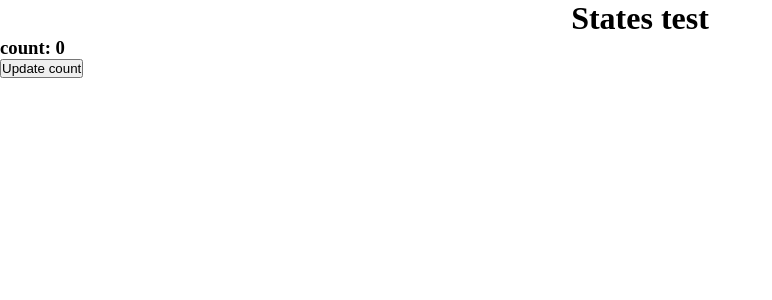
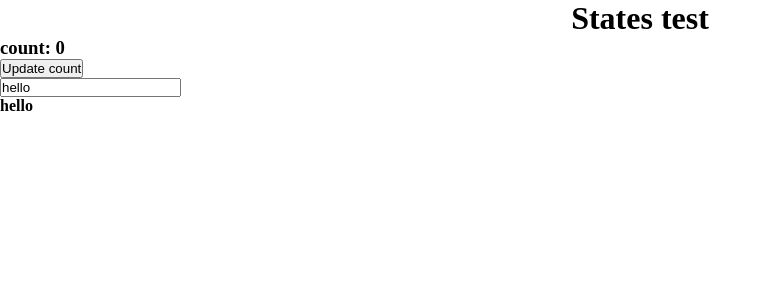
Before and after one commit to Swap2104/Odin-project, a React (Vite) app in the folder reactTestApp/: page / in a window 1280 px wide. Shown: the top 300 px of the page, without its empty margins (0-772 px from the left). Built offline with nearby package versions, Linux system fonts and the light colour scheme.

Commit message:
added input component

```diff
--- /dev/null
+++ b/reactTestApp/src/components/Input.jsx
@@ -0,0 +1,16 @@
+import { useState } from "react";
+
+const CustomInput = () => {
+    const [val, setVal]=useState("hello")
+    return (
+        <>
+        <input
+        type="text"
+        value={val}
+        onChange={(e)=>{setVal(e.target.value, console.log(e.target))}}/>
+        <h4>{val}</h4>
+        </>
+     );
+}
+
+export default CustomInput;
--- a/reactTestApp/src/main.jsx
+++ b/reactTestApp/src/main.jsx
@@ -5,10 +5,13 @@ import Navbar from "./Navbar.jsx";
 import "./index.css";
 import Buttons from "./components/buttons.jsx";
 import Count from "./components/Counter.jsx";
+import CustomInput from "./components/Input.jsx";
 
 ReactDOM.createRoot(document.getElementById("root")).render(
   <React.StrictMode>
     <App />
     <Count />
+    <br />
+    <CustomInput></CustomInput>
   </React.StrictMode>
 );
```
